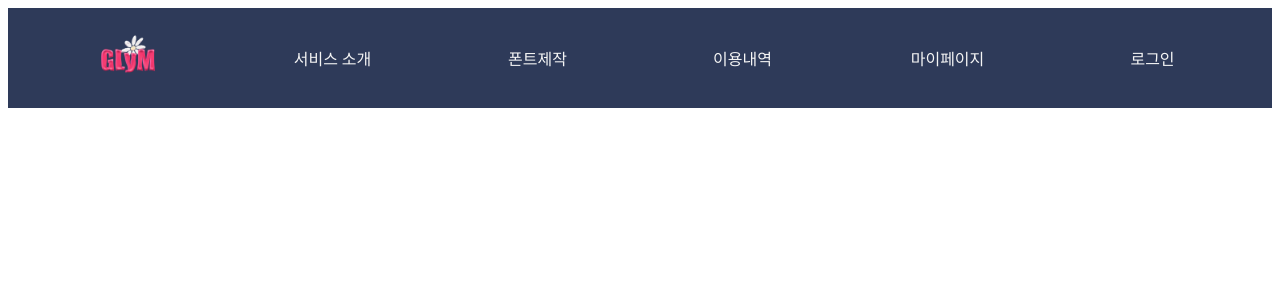
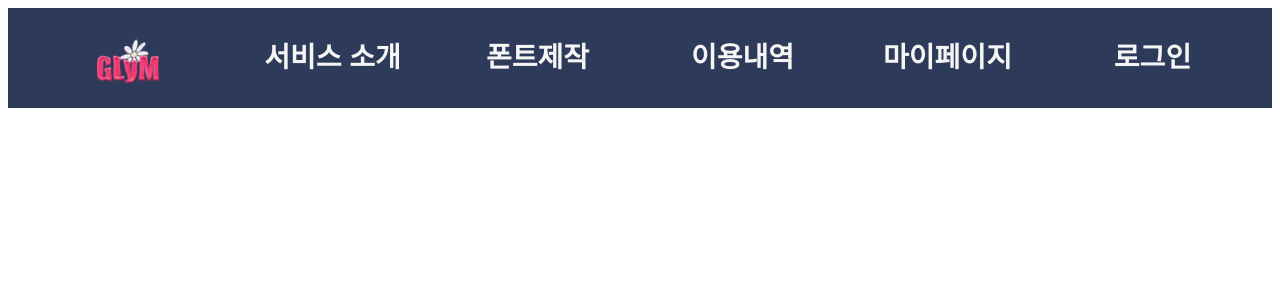
Before and after one commit to Glym-2025/glym-frontend, a React (Vite) app in the folder glym-app/: page / in a window 1280 px wide. Shown: the top 300 px of the page. Built offline with nearby package versions, Linux system fonts and the light colour scheme.

Commit message:
style: 컴포넌트 글자 크기 수정

```diff
--- a/glym-app/src/shared/components/NavBar.jsx
+++ b/glym-app/src/shared/components/NavBar.jsx
@@ -1,6 +1,7 @@
 import { Link } from "react-router-dom";
 import styled from "styled-components";
 import logo from "../GLYM_LOGO.png";
+import { font } from "../../styles/font"
 
 const Nav = styled.nav`
     width: 100%;
@@ -15,7 +16,8 @@ const Nav = styled.nav`
 `;
 
 const Logo = styled.img`
-    width: 100px;
+    width: 116px;
+    padding-bottom: 15px;
 `;
 
 const Menu = styled(Link)`
@@ -25,10 +27,9 @@ const Menu = styled(Link)`
     display: grid;
     place-items: center;
 
+    ${font(28, 600, 1.5)}
     color: #F5F5F5;
     text-decoration: none;
-
-    transition: all 0.3s ease;
 
     &:hover {
         background: linear-gradient(45deg, #F0F0F3, #FFB4C3);
--- a/glym-app/src/styles/GlobalStyle.js
+++ b/glym-app/src/styles/GlobalStyle.js
@@ -5,6 +5,7 @@ const GlobalStyle = createGlobalStyle`
     margin: 0;
     padding: 0;
     box-sizing: border-box;
+    font-family: 'Pretendard', 'Noto Sans KR', sans-serif;
   }
 
   body {
```
